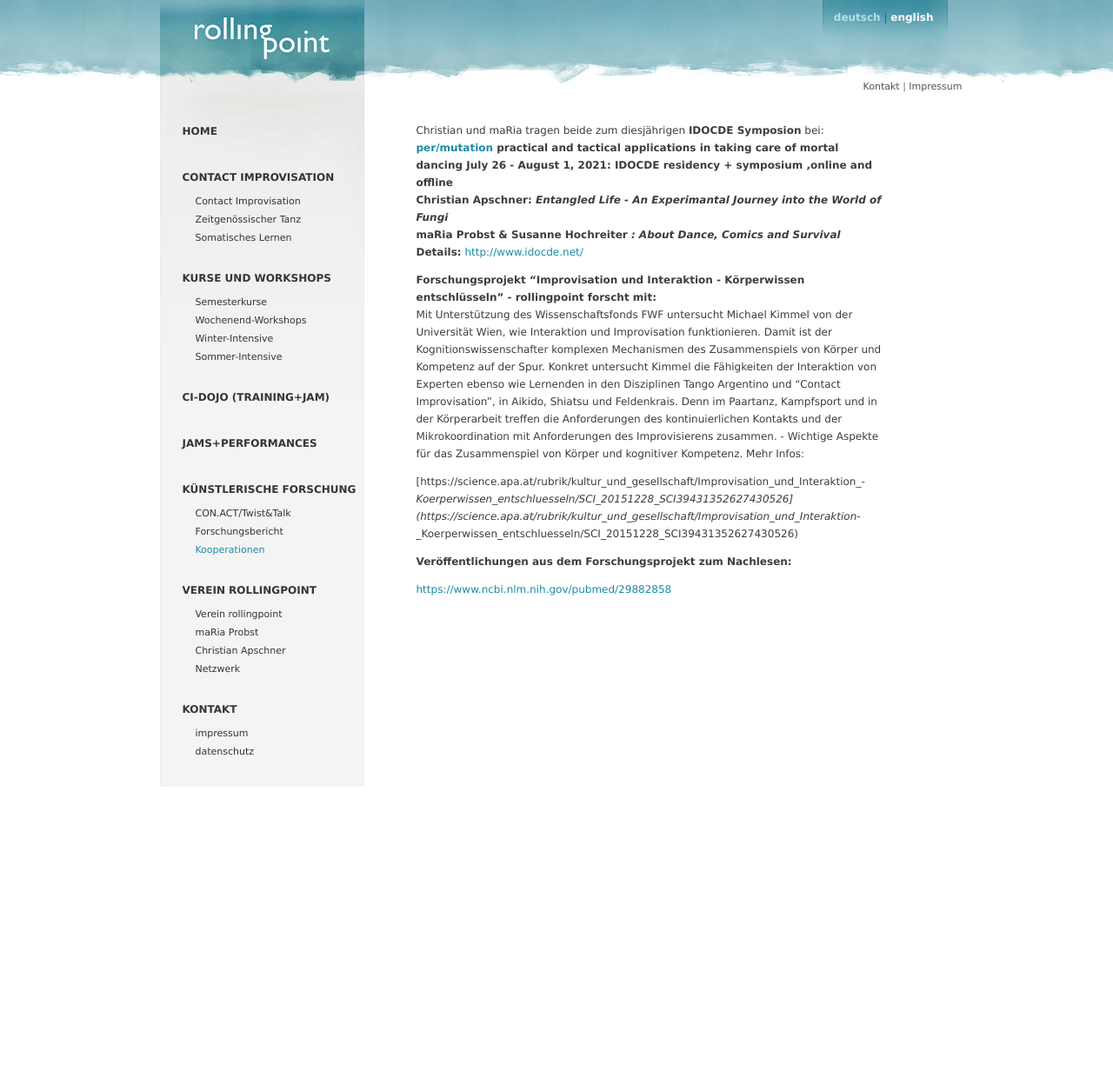
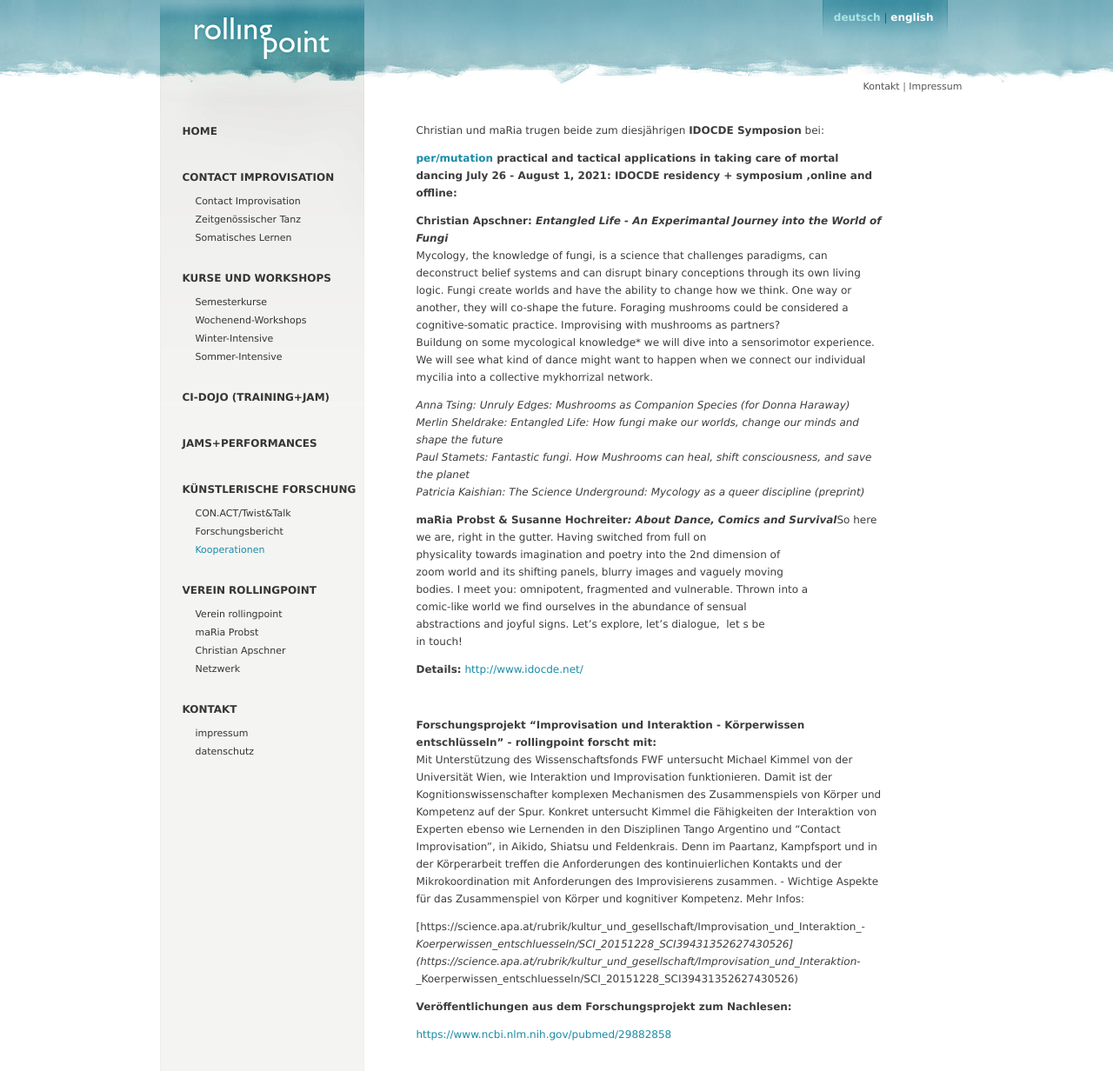
Before and after one commit to manulari/rollingpointat, a Jekyll site: the page built from _all_pages/koop.md, in a window 1280 px wide. Shown: the whole page at 87% size. Built offline with Jekyll 4.4.1, drawn with Linux system fonts in a browser that asks for light colours; before the commit the page ends 905 px from its top, so only the background shows below that.

Commit message:
Update page “koop”

```diff
--- a/_all_pages/koop.md
+++ b/_all_pages/koop.md
@@ -2,13 +2,32 @@
 permalink: /koop
 title: Kooperationen
 ---
-Christian und maRia tragen beide zum diesjährigen **IDOCDE Symposion** bei:\
-**[per/mutation](https://rollingpoint.us2.list-manage.com/track/click?u=da383dd0deb60c7d9b43b8bc2&id=f8e5460ae9&e=4de8c5a696) practical and tactical applications in taking care of mortal dancing July 26 - August 1, 2021: IDOCDE residency + symposium ,online and offline\
-Christian Apschner: *Entangled Life - An Experimantal Journey into the World of Fungi*\
-maRia Probst & Susanne Hochreiter *: About Dance, Comics and Survival*\
-Details:** <http://www.idocde.net/>
+Christian und maRia trugen beide zum diesjährigen **IDOCDE Symposion** bei:
+
+**[per/mutation](https://rollingpoint.us2.list-manage.com/track/click?u=da383dd0deb60c7d9b43b8bc2&id=f8e5460ae9&e=4de8c5a696) practical and tactical applications in taking care of mortal dancing July 26 - August 1, 2021: IDOCDE residency + symposium ,online and offline:**
+
+**Christian Apschner: *Entangled Life - An Experimantal Journey into the World of Fungi***\
+Mycology, the knowledge of fungi, is a science that challenges paradigms, can deconstruct belief systems and can disrupt binary conceptions through its own living logic. Fungi create worlds and have the ability to change how we think. One way or another, they will co-shape the future. Foraging mushrooms could be considered a cognitive-somatic practice. Improvising with mushrooms as partners?\
+Buildung on some mycological knowledge* we will dive into a sensorimotor experience. We will see what kind of dance might want to happen when we connect our individual mycilia into a collective mykhorrizal network.
+
+*Anna Tsing: Unruly Edges: Mushrooms as Companion Species (for Donna Haraway)*\
+*Merlin Sheldrake: Entangled Life: How fungi make our worlds, change our minds and shape the future*\
+*Paul Stamets: Fantastic fungi. How Mushrooms can heal, shift consciousness, and save the planet*\
+*Patricia Kaishian: The Science Underground: Mycology as a queer discipline (preprint)*
+
+**maRia Probst & Susanne Hochreiter*: About Dance, Comics and Survival***So here we are, right in the gutter. Having switched from full on\
+physicality towards imagination and poetry into the 2nd dimension of\
+zoom world and its shifting panels, blurry images and vaguely moving\
+bodies. I meet you: omnipotent, fragmented and vulnerable. Thrown into a\
+comic-like world we find ourselves in the abundance of sensual\
+abstractions and joyful signs. Let's explore, let's dialogue,  let s be\
+in touch!
+
+**Details:** <http://www.idocde.net/>
 
 
+
+**&nbsp;**
 
 **Forschungsprojekt "Improvisation und Interaktion - Körperwissen entschlüsseln" - rollingpoint forscht mit:**\
 Mit Unterstützung des Wissenschaftsfonds FWF untersucht Michael Kimmel von der Universität Wien, wie Interaktion und Improvisation funktionieren. Damit ist der Kognitionswissenschafter komplexen Mechanismen des Zusammenspiels von Körper und Kompetenz auf der Spur. Konkret untersucht Kimmel die Fähigkeiten der Interaktion von Experten ebenso wie Lernenden in den Disziplinen Tango Argentino und "Contact Improvisation", in Aikido, Shiatsu und Feldenkrais. Denn im Paartanz, Kampfsport und in der Körperarbeit treffen die Anforderungen des kontinuierlichen Kontakts und der Mikrokoordination mit Anforderungen des Improvisierens zusammen. - Wichtige Aspekte für das Zusammenspiel von Körper und kognitiver Kompetenz. Mehr Infos:
```
